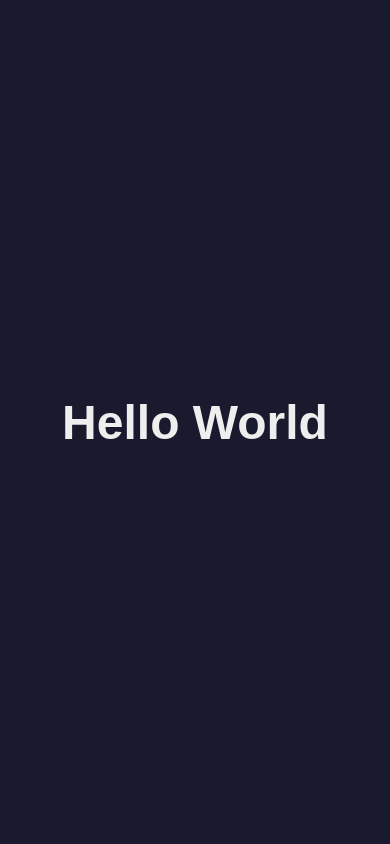
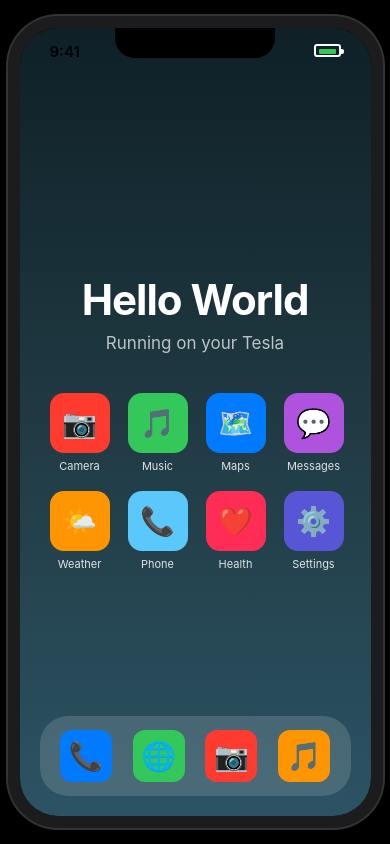
Before and after one commit to Apeinacage/car-html-preview-public, a plain HTML site: page index.html in a window 390 px wide. Drawn offline with Linux system fonts and the light colour scheme.

Commit message:
iPhone-style Hello World page

```diff
--- a/index.html
+++ b/index.html
@@ -2,14 +2,153 @@
 <html lang="en">
 <head>
 <meta charset="UTF-8">
-<meta name="viewport" content="width=device-width, initial-scale=1.0">
-<title>Hello World</title>
+<meta name="viewport" content="width=device-width, initial-scale=1.0, user-scalable=no">
+<title>iPhone</title>
 <style>
-  body { font-family: sans-serif; display: flex; align-items: center; justify-content: center; height: 100vh; margin: 0; background: #1a1a2e; color: #eee; }
-  h1 { font-size: 3rem; }
+  * { margin: 0; padding: 0; box-sizing: border-box; -webkit-tap-highlight-color: transparent; }
+  body {
+    font-family: -apple-system, BlinkMacSystemFont, 'Segoe UI', Roboto, Helvetica, Arial, sans-serif;
+    background: #000;
+    display: flex;
+    align-items: center;
+    justify-content: center;
+    height: 100vh;
+    overflow: hidden;
+  }
+  .iphone {
+    width: 375px;
+    height: 812px;
+    background: #000;
+    border-radius: 50px;
+    border: 12px solid #1c1c1e;
+    position: relative;
+    box-shadow: 0 0 0 2px #333, 0 20px 60px rgba(0,0,0,0.8);
+    overflow: hidden;
+  }
+  .notch {
+    position: absolute;
+    top: 0; left: 50%;
+    transform: translateX(-50%);
+    width: 160px; height: 30px;
+    background: #000;
+    border-radius: 0 0 20px 20px;
+    z-index: 10;
+  }
+  .screen {
+    width: 100%; height: 100%;
+    background: linear-gradient(180deg, #0f2027 0%, #203a43 50%, #2c5364 100%);
+    display: flex;
+    flex-direction: column;
+    align-items: center;
+    justify-content: center;
+    color: #fff;
+    text-align: center;
+    padding: 60px 30px;
+  }
+  .time {
+    position: absolute;
+    top: 14px; left: 30px;
+    font-size: 15px; font-weight: 600;
+    z-index: 5;
+  }
+  .battery {
+    position: absolute;
+    top: 16px; right: 30px;
+    width: 27px; height: 13px;
+    border: 2px solid #fff;
+    border-radius: 3px;
+    z-index: 5;
+  }
+  .battery::after {
+    content: '';
+    position: absolute;
+    right: -5px; top: 3px;
+    width: 3px; height: 5px;
+    background: #fff;
+    border-radius: 0 2px 2px 0;
+  }
+  .battery-level {
+    position: absolute;
+    top: 3px; left: 3px;
+    width: 17px; height: 5px;
+    background: #34c759;
+    border-radius: 1px;
+  }
+  h1 {
+    font-size: 42px;
+    font-weight: 700;
+    letter-spacing: -1px;
+    margin-bottom: 8px;
+  }
+  .subtitle {
+    font-size: 17px;
+    opacity: 0.7;
+    margin-bottom: 40px;
+  }
+  .app-grid {
+    display: grid;
+    grid-template-columns: repeat(4, 1fr);
+    gap: 18px;
+    width: 100%;
+  }
+  .app {
+    display: flex;
+    flex-direction: column;
+    align-items: center;
+    gap: 6px;
+  }
+  .app-icon {
+    width: 60px; height: 60px;
+    border-radius: 14px;
+    display: flex;
+    align-items: center;
+    justify-content: center;
+    font-size: 28px;
+  }
+  .app-label {
+    font-size: 11px;
+    opacity: 0.85;
+  }
+  .dock {
+    position: absolute;
+    bottom: 20px; left: 20px; right: 20px;
+    height: 80px;
+    background: rgba(255,255,255,0.15);
+    backdrop-filter: blur(20px);
+    border-radius: 28px;
+    display: flex;
+    align-items: center;
+    justify-content: space-around;
+    padding: 0 10px;
+  }
+  .dock .app-icon { width: 52px; height: 52px; border-radius: 12px; }
 </style>
 </head>
 <body>
-  <h1>Hello World</h1>
+  <div class="iphone">
+    <div class="notch"></div>
+    <div class="time">9:41</div>
+    <div class="battery"><div class="battery-level"></div></div>
+    <div class="screen">
+      <h1>Hello World</h1>
+      <p class="subtitle">Running on your Tesla</p>
+      <div class="app-grid">
+        <div class="app"><div class="app-icon" style="background:#ff3b30">📷</div><span class="app-label">Camera</span></div>
+        <div class="app"><div class="app-icon" style="background:#34c759">🎵</div><span class="app-label">Music</span></div>
+        <div class="app"><div class="app-icon" style="background:#007aff">🗺️</div><span class="app-label">Maps</span></div>
+        <div class="app"><div class="app-icon" style="background:#af52de">💬</div><span class="app-label">Messages</span></div>
+        <div class="app"><div class="app-icon" style="background:#ff9500">🌤️</div><span class="app-label">Weather</span></div>
+        <div class="app"><div class="app-icon" style="background:#5ac8fa">📞</div><span class="app-label">Phone</span></div>
+        <div class="app"><div class="app-icon" style="background:#ff2d55">❤️</div><span class="app-label">Health</span></div>
+        <div class="app"><div class="app-icon" style="background:#5856d6">⚙️</div><span class="app-label">Settings</span></div>
+      </div>
+    </div>
+    <div class="dock">
+      <div class="app-icon" style="background:#007aff">📞</div>
+      <div class="app-icon" style="background:#34c759">🌐</div>
+      <div class="app-icon" style="background:#ff3b30">📷</div>
+      <div class="app-icon" style="background:#ff9500">🎵</div>
+    </div>
+  </div>
 </body>
 </html>
```
